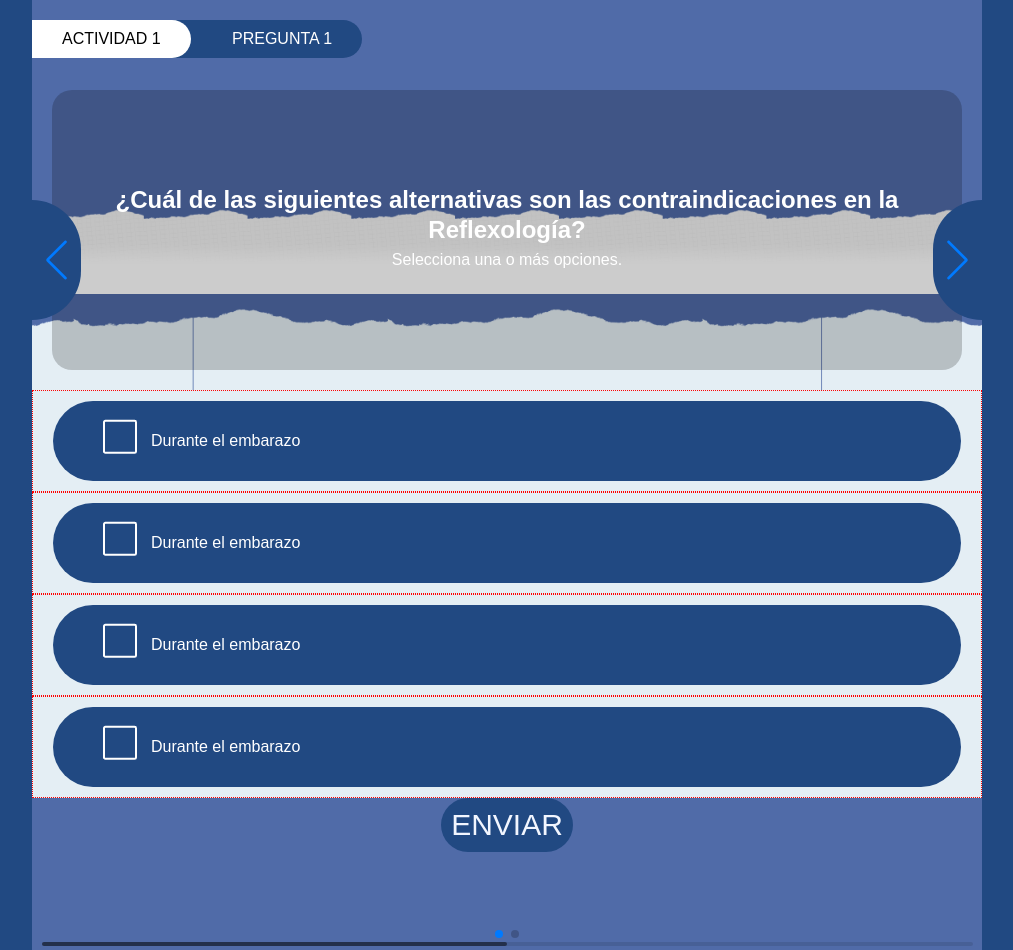
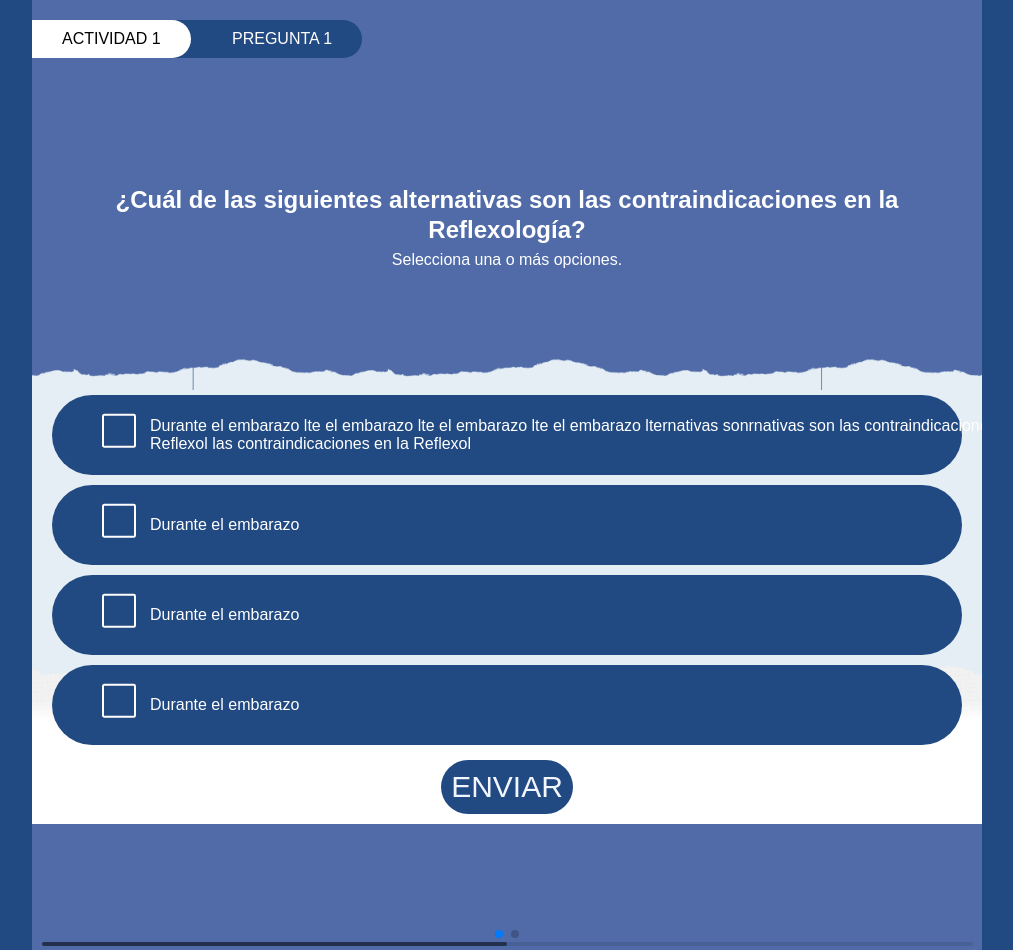
Before and after one commit to victorMelladoPuntoCl/quiz7k, a plain HTML site: page index.html in a window 1280 px wide. Shown: the whole page, without its empty margins (133-1146 px from the left). Drawn offline with nearby package versions, Linux system fonts and the light colour scheme.

Commit message:
comenzando con los js

```diff
--- a/css/base.css
+++ b/css/base.css
@@ -2,6 +2,7 @@
 @import url(colors.css);
 @import url(classes.css);
 
+@import url(quiz-buttons.css);
 @import url(checkbox.css);
 
 /*General*/
@@ -131,7 +132,7 @@ body{
     padding: 70px 0px;
   }
 
-
+/*BOTONERA QUIZ -> quiz-buttons.css*/
 
 /*PROMPT*/
 /*Estilos de la sección de prompt*/
@@ -152,98 +153,9 @@ body{
 .prompt-content{
   display: table-cell;
   vertical-align:middle;
-  background-color:rgba(0,0,0,0.2);
   border-radius: 20px;
   height:100%;
   padding:30px;
+
+  animation: entrada-derecha 1s ease;
 }
-
-
-/*AREA DE RESPUESTA*/
-/*área del form*/
-
-.question-options {
-    background-color:var(--form-background);
-    position:relative;
-}
-
-.question-options .deco-top{
-
-  box-sizing: border-box;
-  display:block;
-
-  position:absolute;
-  top:-300px;
-
-  z-index:-5;
-  height:50%;
-  width:100%;
-  background: url(../img/paper-bkg.png) bottom repeat-x;
-  background-size:auto 100px;
-}
-
-.question-options .deco-top-claro{
-  box-sizing: border-box;
-  display:block;
-
-  position:absolute;
-  top:-100px;
-
-  height:100px;
-  width:100%;
-  background: url(../img/corte-claro.png) top repeat-x;
-  background-size: auto 100px;
-}
-
-
-/* general para los botones de opcion*/
-
-label p{
-  left:110px;
-}
-
-.quiz-option{
-  border:red thin dotted;
-}
-
-.quiz .question-options label {
-    position:relative;
-    display: block;
-    font-size: 1em;
-    color: white;
-    background-color: var(--oscuro);
-    margin: 10px 20px;
-    padding: 20px 50px;
-    border-radius:50px;
-    height:80px;
-    animation: entrada-derecha 1s ease-out;
-
-}
-
-.quiz .question-options label:hover::before{
-  transform: scale(1.1);
-  box-shadow: 0 0 15px #ffee10;
-}
-
-.quiz .question-options label:hover {
-  background-color: var(--fondo-resaltado);
-  transition: .5s;
-}
-
-
-/*Footer*/
-
-.slide-ft {
-  text-align:center;
-  margin:0;
-  padding:0;
-
-}
-button[type="submit"]{
-  color:var(--form-control-color);
-  font-size:30px;
-  padding:10px;
-  border-radius: 50px;
-  background-color: var(--oscuro);
-
-}
--- a/css/checkbox.css
+++ b/css/checkbox.css
@@ -1,25 +1,6 @@
 
 /*CHECKBOX*/
 
-.quiz label{
-  position:relative;
-  display: table;
-}
-
-
-.quiz label .txt{
-margin-left:3em;
-position:absolute;
-top:0;
-display:table;
-height:100%;
-width:100%;
-}
-
-.quiz label .txt p{
-  display:table-cell;
-  vertical-align:middle;
-}
 
 input[type="checkbox"] {
   /* Add if not using autoprefixer */
--- /dev/null
+++ b/css/quiz-buttons.css
@@ -0,0 +1,127 @@
+
+/*AREA DE RESPUESTA QUIZ*/
+
+/*FONDO*/
+
+.question-options {
+    background-color:var(--form-background);
+    position:relative;
+
+}
+
+.question-options .deco-top, {
+  height:100px;
+  width:100%;
+
+  box-sizing: border-box;
+  display:block;
+
+  position:absolute;
+  top:-70px;
+
+  z-index:-5;
+  background: url(../img/paper-bkg.png) top repeat-x;
+  background-size:auto 100px;
+}
+
+.question-options .deco-top-claro{
+  box-sizing: border-box;
+  display:block;
+
+  position:absolute;
+  top:-50px;
+
+  height:100px;
+  width:100%;
+  background: url(../img/corte-claro.png) top repeat-x;
+  background-size: auto 100px;
+}
+
+/* general para los botones de opcion*/
+
+.quiz label p{
+  left:110px;
+}
+
+.quiz-option{
+  padding:5px 20px;
+}
+
+.quiz .question-options label {
+    z-index:22;
+    position:relative;
+    display: block;
+    font-size: 1em;
+    color: white;
+    background-color: var(--oscuro);
+    padding: 20px 50px;
+    border-radius:50px;
+    height:80px;
+    animation: entrada-derecha 1s ease-out;
+
+}
+
+.quiz .question-options label:hover::before{
+  transform: scale(1.1);
+  box-shadow: 0 0 15px #ffee10;
+}
+
+.quiz .question-options label:hover {
+  background-color: var(--fondo-resaltado);
+  transition: .5s;
+}
+
+.quiz label{
+  position:relative;
+  display: table;
+}
+
+.quiz label .txt{
+margin-left:3em;
+position:absolute;
+top:0;
+display:table;
+height:100%;
+width:100%;
+max-width:80vw;
+}
+
+.quiz label .txt p{
+  display:table-cell;
+  vertical-align:middle;
+}
+
+
+/*Footer*/
+
+.slide-ft::before {
+    content:"";
+    width:100%;
+    height:100px;
+    display: block;
+    position:absolute;
+    top:-100px;
+    background: url(../img/paper-bkg.png) top repeat-x;
+    background-size: auto 100px;
+
+}
+
+.slide-ft {
+  text-align:center;
+  margin:0;
+  padding:0;
+  background-color: white;
+  position:relative;
+}
+
+
+
+button[type="submit"]{
+  color:var(--form-control-color);
+  font-size:30px;
+  padding:10px;
+  margin:10px;
+  border-radius: 50px;
+  background-color: var(--oscuro);
+
+}
--- a/index.html
+++ b/index.html
@@ -43,7 +43,7 @@
             <div class="quiz-option">
               <label>
                 <p><input type="checkbox" name="option4" value="0"></p>
-                <div class="txt"><p>Durante el embarazo</p></div>
+                <div class="txt"><p>Durante el embarazo lte el embarazo lte el embarazo lte el embarazo lternativas sonrnativas son las contraindicaciones en la Reflexol las contraindicaciones en la Reflexol</p></div>
               </label>
             </div>
 
@@ -140,9 +140,12 @@
     </div>
     <!-- Si necesitamos la paginación -->
     <div class="swiper-pagination"></div>
+
     <!-- Si necesitamos botones de navegación -->
+    <!--
     <div class="swiper-button-prev"></div>
     <div class="swiper-button-next"></div>
+    -->
     <!-- Si necesitamos una barra de desplazamiento -->
     <div class="swiper-scrollbar"></div>
 
@@ -152,11 +155,7 @@
     </div>
   </div>
 
-
-  <script src="js/main.js">
-
-
-
+  <script src="js/main.js" type="module">
   </script>
 </body>
 
--- a/js/main.js
+++ b/js/main.js
@@ -1,3 +1,6 @@
+import {captureSubmitEvents} from './quiz.js';
+
+
 const swiper = new Swiper('.swiper', {
 
   // Optional parameters
@@ -10,13 +13,18 @@ const swiper = new Swiper('.swiper', {
   },
 
   // Navigation arrows
+  /*
   navigation: {
     nextEl: '.swiper-button-next',
     prevEl: '.swiper-button-prev',
   },
+  */
 
   // And if we need scrollbar
   scrollbar: {
     el: '.swiper-scrollbar',
   },
   });
+
+
+captureSubmitEvents();
--- /dev/null
+++ b/js/quiz.js
@@ -0,0 +1,42 @@
+import { quizAnswers } from './quizdata.js';
+
+const evalAnswer = (questionId, answer) => {
+  const result = (quizAnswers[questionId] == answer);
+  return result;
+};
+
+
+function captureSubmitEvents() {
+    const forms = document.querySelectorAll('form'); // Selecciona todos los formularios de la página
+
+    forms.forEach((form) => {
+      form.addEventListener('submit', (event) => {
+        event.preventDefault(); // Evita que el formulario se envíe y se recargue la página
+
+        const formData = new FormData(form); // Obtiene los datos del formulario
+        const data = Object.fromEntries(formData.entries()); // Convierte los datos en un objeto
+
+        console.log('Datos del formulario:', data); // Muestra los datos en la consola
+      });
+    });
+  }
+
+export { evalAnswer, captureSubmitEvents};
+
+
+/* estado */
+
+const appState = {
+    currentQuestion: 1,
+    correctAnswers: 0,
+    answersState: [0, 0, 0, 0, 0], // Array to store the state of answers
+  };
+
+  // Update the app state
+  appState.currentQuestion = 2;
+  appState.correctAnswers++;
+  appState.answersState[1] = 1; // Mark the second question as answered correctly
+
+  console.log(appState.currentQuestion); // Prints 2
+  console.log(appState.correctAnswers); // Prints 1
+  console.log(appState.answersState); // Prints [0, 1, 0, 0, 0]
--- /dev/null
+++ b/js/quizdata.js
@@ -0,0 +1,7 @@
+const quizAnswers = [
+[0,0,0,0],
+[0,0,0,0],
+[0,0,0,0],
+];
+
+export{quizAnswers};
```
